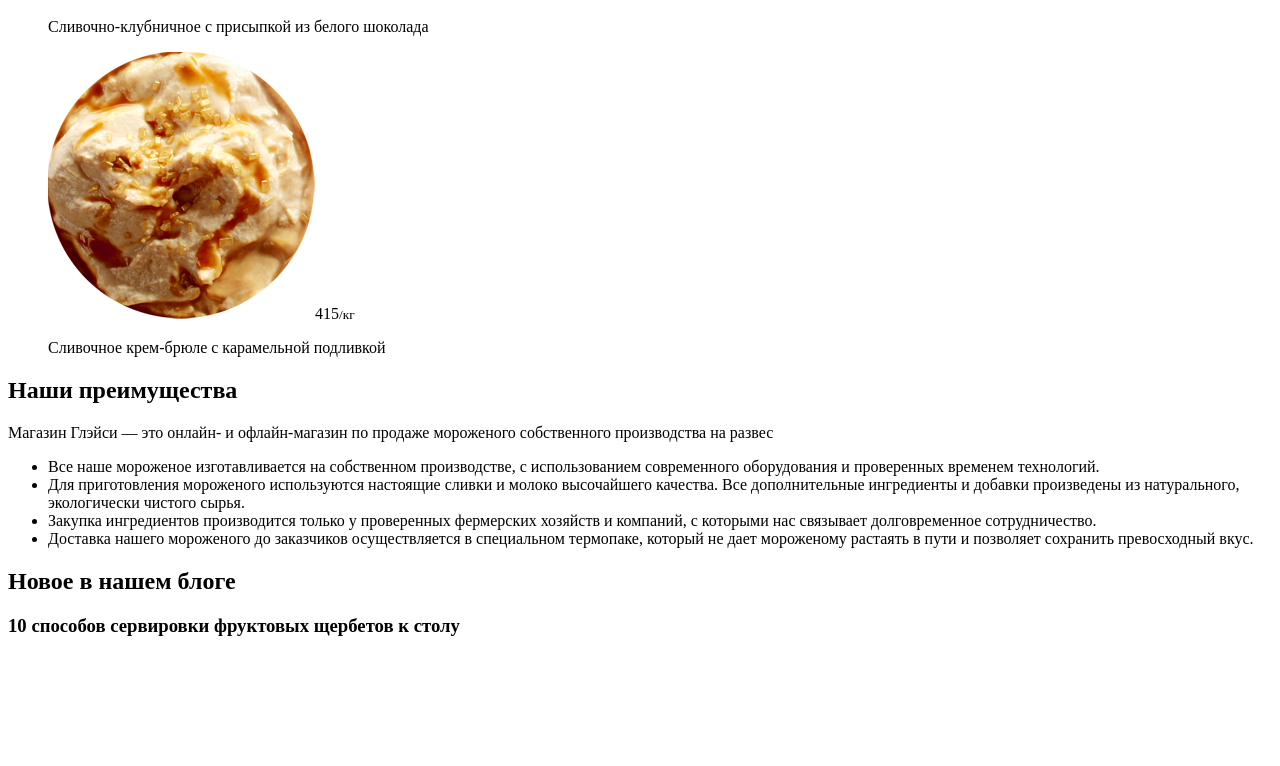
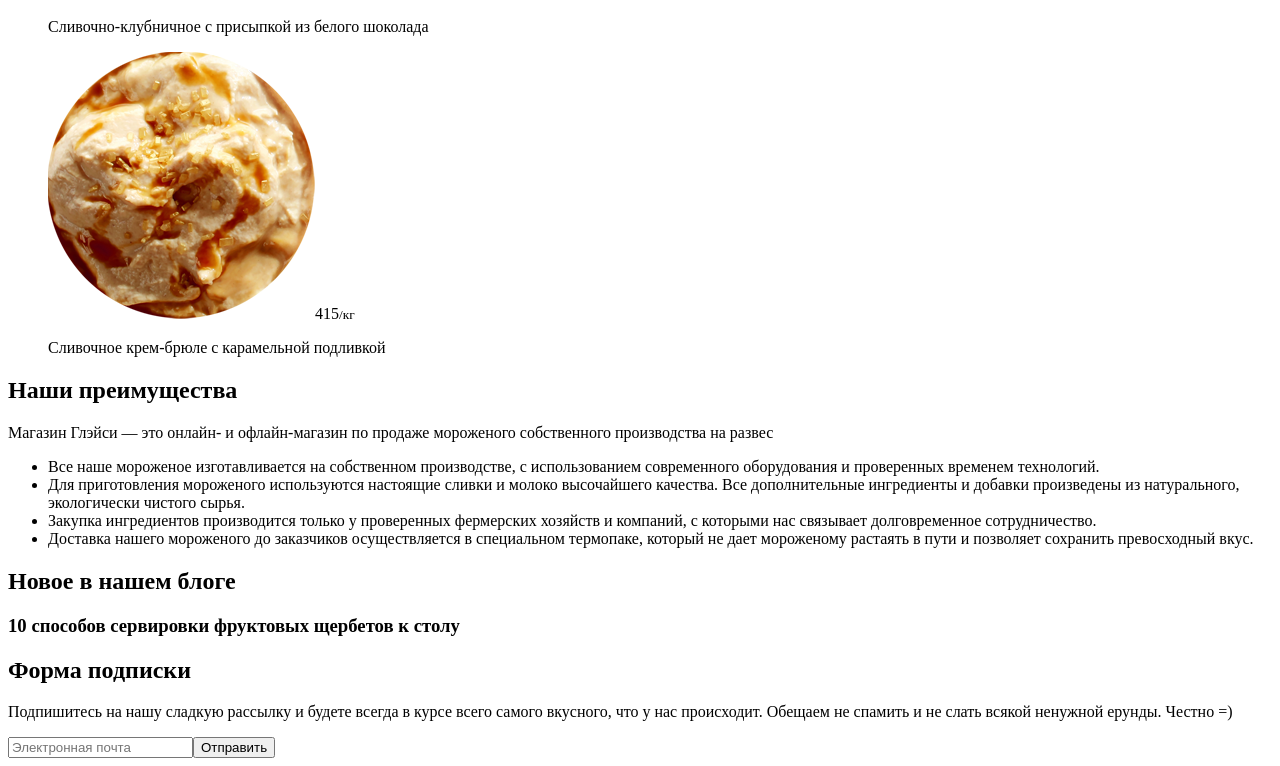
Before and after one commit to maximshigaev/gllacy, a React (Create React App) app: page / in a window 1280 px wide. Shown: the part 2418-3184 px from the top of the page. Before the commit the page ends 3073 px from the top, so only its background shows below. Built offline with nearby package versions, Linux system fonts and the light colour scheme.

Commit message:
add layout for the SubscriptionForm component

```diff
--- a/src/components/MainPage/MainPage.tsx
+++ b/src/components/MainPage/MainPage.tsx
@@ -8,6 +8,7 @@ import {
   Assortment,
   Advantages,
   News,
+  SubscriptionForm,
 } from '../';
 
 export const MainPage: FC = () => (
@@ -20,6 +21,7 @@ export const MainPage: FC = () => (
       <Assortment />
       <Advantages />
       <News />
+      <SubscriptionForm />
     </main>
   </>
 );
--- /dev/null
+++ b/src/components/SubscriptionForm/SubscriptionForm.tsx
@@ -0,0 +1,15 @@
+import { FC } from 'react';
+
+export const SubscriptionForm: FC = () => (
+  <section>
+    <h2 className="visually-hidden">Форма подписки</h2>
+    <p>
+      Подпишитесь на нашу сладкую рассылку и будете всегда в курсе всего самого вкусного, что у нас происходит. Обещаем
+      не спамить и не слать всякой ненужной ерунды. Честно =)
+    </p>
+    <form>
+      <input type="email" placeholder="Электронная почта" />
+      <button type="button" title="Отправить">Отправить</button>
+    </form>
+  </section>
+);
--- a/src/components/index.ts
+++ b/src/components/index.ts
@@ -7,3 +7,4 @@ export { Assortment } from './Assortment/Assortment';
 export { AssortmentItem } from './AssortmentItem/AssortmentItem';
 export { Advantages} from './Advantages/Advantages';
 export { News } from './News/News';
+export { SubscriptionForm } from './SubscriptionForm/SubscriptionForm';
```
